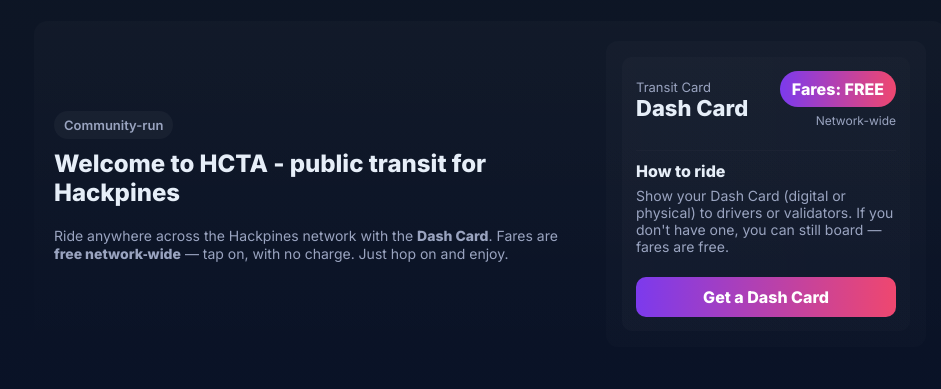
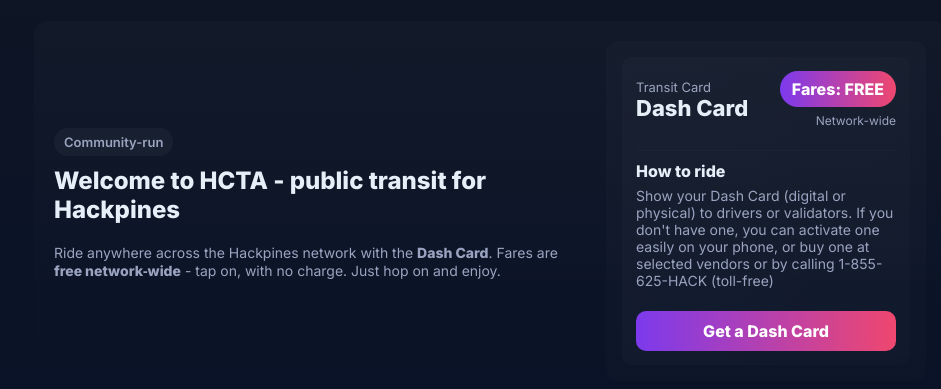
Before and after one commit to hcgov/hcta, a plain HTML site: page index.html in a window 1280 px wide. Shown: the part 171-560 px from the top of the page, without its empty margins (150-1091 px from the left). Drawn offline with Linux system fonts and the light colour scheme.

Commit message:
added payment option

```diff
--- a/index.html
+++ b/index.html
@@ -49,7 +49,7 @@ nav a:hover{color:white;background:rgba(255,255,255,0.02)}
 <div>
 <span class="badge">Community-run</span>
 <h2 style="margin-top:10px">Welcome to HCTA - public transit for Hackpines</h2>
-<p class="muted">Ride anywhere across the Hackpines network with the <strong>Dash Card</strong>. Fares are <strong>free network‑wide</strong> — tap on, with no charge. Just hop on and enjoy.</p>
+<p class="muted">Ride anywhere across the Hackpines network with the <strong>Dash Card</strong>. Fares are <strong>free network‑wide</strong> - tap on, with no charge. Just hop on and enjoy.</p>
 </div>
 <aside class="card">
 <div class="dashcard">
@@ -65,7 +65,7 @@ nav a:hover{color:white;background:rgba(255,255,255,0.02)}
 </div>
 <div style="margin-top:12px;border-top:1px solid rgba(255,255,255,0.02);padding-top:10px">
 <div style="font-weight:700">How to ride</div>
-<div class="muted" style="margin-top:6px">Show your Dash Card (digital or physical) to drivers or validators. If you don't have one, you can still board — fares are free.</div>
+<div class="muted" style="margin-top:6px">Show your Dash Card (digital or physical) to drivers or validators. If you don't have one, you can activate one easily on your phone, or buy one at selected vendors or by calling 1-855-625-HACK (toll-free)</div>
 </div>
 <div style="margin-top:12px">
 <a href="dash.html" style="display:block;text-align:center;text-decoration:none;padding:10px;border-radius:10px;background:linear-gradient(90deg,var(--accent1),var(--accent2));color:white;font-weight:700">Get a Dash Card</a>
```
